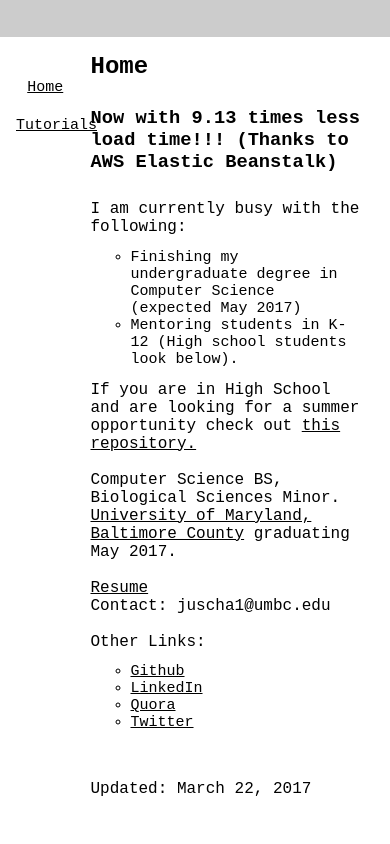
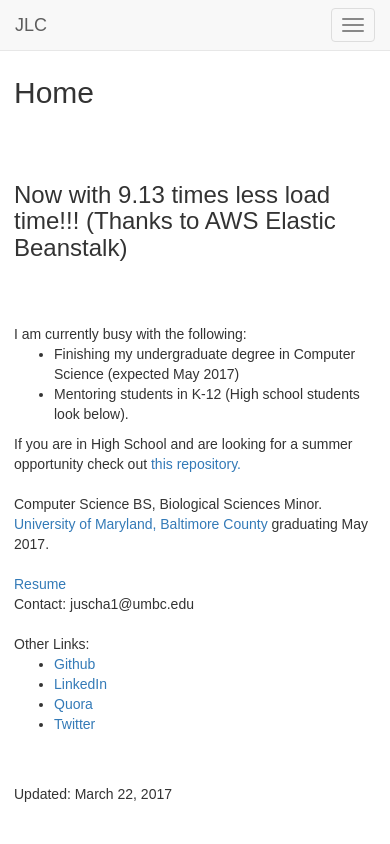
Before and after one commit to JustinChavez/JustinChavez.github.io, a Flask app: page / in a window 390 px wide. Run offline with Flask 2, Linux system fonts and the light colour scheme; some libraries are stand-ins or nearby versions.

Commit message:
Implementation of new makeover  + mobile responsiveness

```diff
--- a/personalSite/static/custom.css
+++ b/personalSite/static/custom.css
@@ -1,3 +1,11 @@
 body {
-    padding-top: 120px;
-    color: red; }
+    padding-top: 4em;
+    font-family: Arial, "Helvetica Neue" , Helvetica, sans-serif;
+    padding-left: 1em;
+    padding-right: 1em;
+}
+
+/* Note this messes with .navbar-right*/
+.navbar-collapse {
+  text-align: center;
+}
--- a/personalSite/static/default.css
+++ b/personalSite/static/default.css
@@ -1,6 +1,6 @@
 
 /** BASIC */
-
+/*
 body {
 	margin: 0em;
 	padding: 0em;
@@ -36,9 +36,10 @@ a:hover {
 	color: #FFFFFF;
 }
 
-
+*/
 /** HEADER */
 
+/*
 #header {
 	margin: 0em 0em 1em 0em;
 	padding: 0em 1em;
@@ -57,9 +58,9 @@ a:hover {
 	font-size: 1em;
 	color: #FFFFFF;
 }
-
+*/
 /** MENU */
-
+/*
 #menu {
 	float: left;
 	width: 15%;
@@ -79,16 +80,16 @@ a:hover {
 
 #menu a {
 }
-
+*/
 /** CONTENT */
-
+/*
 #content {
 	float: left;
 	width: 70%;
 }
-
+*/
 /** FOOTER */
-
+/*
 #footer {
 	clear: both;
 	padding: 0em 1em;
@@ -134,3 +135,16 @@ a:hover:after {
 }
 
 */
+
+
+body {
+    padding-top: 4em;
+    font-family: Arial, "Helvetica Neue" , Helvetica, sans-serif;
+    padding-left: 1em;
+    padding-right: 1em;
+}
+
+/* Note this messes with .navbar-right*/
+.navbar-collapse {
+  text-align: center;
+}
--- a/personalSite/templates/head.html
+++ b/personalSite/templates/head.html
@@ -1,35 +1,66 @@
 <!doctype html>
-<html xmlns="http://www.w3.org/1999/xhtml">
 
+<html lang="en">
   <head>
+    <meta charset="utf-8">
+    <meta http-equiv="X-UA-Compatible" content="IE=edge">
+    <meta name="viewport" content="width=device-width, initial-scale=1">
+    <!-- The above 3 meta tags *must* come first in the head; any other head content must come *after* these tags -->
+    <title>JLC Personal Website</title>
 
-    <meta http-equiv="content-type" content="text/html; charset=utf-8" />
-    <title>Justin Chavez</title>
-    <meta name="keywords" content="" />
-    <meta name="description" content="" />
-    <link rel="stylesheet" href= "{{ url_for('static', filename='default.css') }}"  />
+    <!-- Bootstrap -->
+    <link rel="stylesheet" type='text/css' href="static/bootstrap-3.3.7-dist/css/bootstrap.min.css" >
+    <link rel="stylesheet" type='text/css' href="static/custom.css">
 
+    <!-- HTML5 shim and Respond.js for IE8 support of HTML5 elements and media queries -->
+    <!-- WARNING: Respond.js doesn't work if you view the page via file:// -->
+    <!--[if lt IE 9]>
+      <script src="https://oss.maxcdn.com/html5shiv/3.7.3/html5shiv.min.js"></script>
+      <script src="https://oss.maxcdn.com/respond/1.4.2/respond.min.js"></script>
+    <![endif]-->
   </head>
+  <body>
 
-<body>
-<div id="header">
-	<h1>&nbsp;</h1>
 
+
+<nav class="navbar navbar-default navbar-fixed-top">
+  <div class="container-fluid">
+    <!-- Brand and toggle get grouped for better mobile display -->
+    <div class="navbar-header">
+      <button type="button" class="navbar-toggle collapsed" data-toggle="collapse" data-target="#bs-example-navbar-collapse-1" aria-expanded="false">
+        <span class="sr-only">Toggle navigation</span>
+        <span class="icon-bar"></span>
+        <span class="icon-bar"></span>
+        <span class="icon-bar"></span>
+      </button>
+      <a class="navbar-brand" href="#">JLC</a>
     </div>
-<div id="menu">
-	<ul>
-		<li><a href="/">Home</a></li>
 
-		<!--<li><a href="/Projects">Projects</a></li> -->
-		<!--<li><a href="/Research">Research</a></li> -->
-        <li><a href="/Tutorials">Tutorials</a></li>
+    <!-- Collect the nav links, forms, and other content for toggling -->
+    <div class="collapse navbar-collapse" id="bs-example-navbar-collapse-1">
+      <ul class="nav navbar-nav ">
+
+          <!-- This greys a tab to give the impression that it is active. Implement later-->
+        <!-- <li class="active"><a href="#">Link <span class="sr-only">(current)</span></a></li> -->
+        <!-- <li><a href="#">Link</a></li> -->
+
       </ul>
-</div>
-    <div id="content">
-	<div id="left">
+
+      <ul class="nav navbar-nav navbar-right">
+        <li><a href="#">Home</a></li>
+        <li><a href="#">Tutorials/Blog</a></li>
+
+      </ul>
+    </div><!-- /.navbar-collapse -->
+  </div><!-- /.container-fluid -->
+</nav>
 
     {% block content %}{% endblock %}
-    	</div>
-</div>
+
+
+    <!-- jQuery (necessary for Bootstrap's JavaScript plugins) -->
+    <script src="https://ajax.googleapis.com/ajax/libs/jquery/1.12.4/jquery.min.js"></script>
+    <!-- Include all compiled plugins (below), or include individual files as needed -->
+    <script src="static/bootstrap-3.3.7-dist/js/bootstrap.min.js"></script>
   </body>
 </html>
--- a/personalSite/templates/index.html
+++ b/personalSite/templates/index.html
@@ -1,5 +1,6 @@
 {% extends "head.html" %}
 {% block content %}
+
 
         <h2>Home </h2>
                 <h2>&nbsp;</h2>
```
Lines whose indentation alone changed are shown as unchanged.
